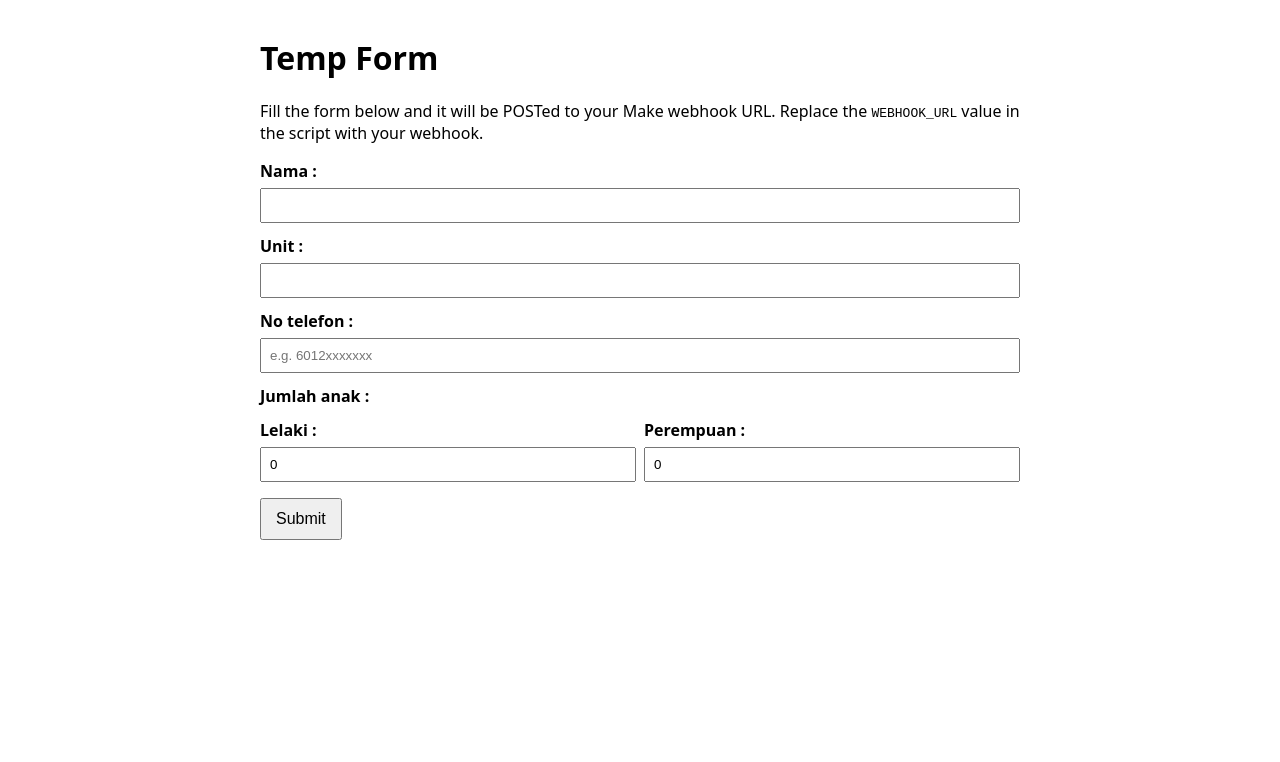
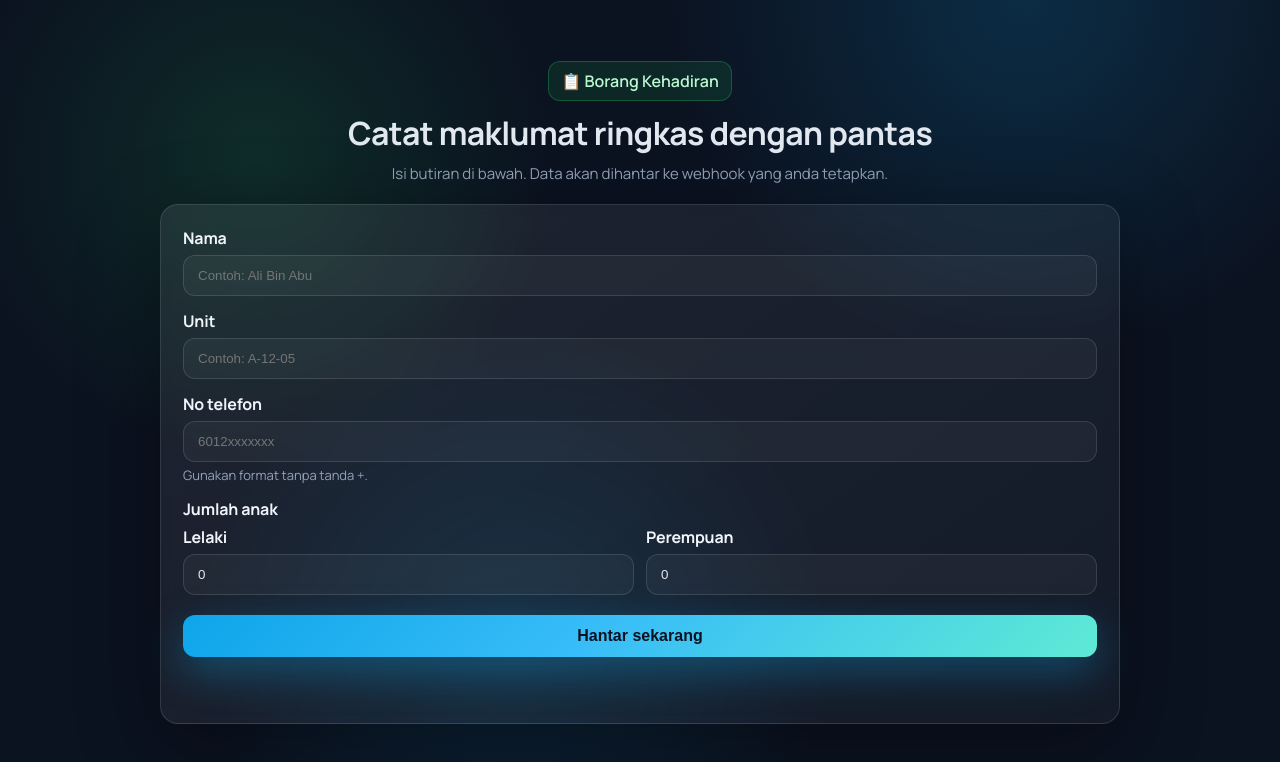
Before and after one commit to jmbbc/bc-form, a plain HTML site: page index.html in a window 1280 px wide. Drawn offline with Linux system fonts and the light colour scheme.

Commit message:
Improve form UI/UX styling

```diff
--- a/index.html
+++ b/index.html
@@ -4,46 +4,209 @@
   <meta charset="utf-8" />
   <meta name="viewport" content="width=device-width,initial-scale=1" />
   <title>Temp Form</title>
+  <link rel="preconnect" href="https://fonts.googleapis.com">
+  <link rel="preconnect" href="https://fonts.gstatic.com" crossorigin>
+  <link href="https://fonts.googleapis.com/css2?family=Manrope:wght@400;600;700&display=swap" rel="stylesheet">
   <style>
-    body { font-family: system-ui, Arial; max-width: 760px; margin: 36px auto; padding: 0 16px; }
-    label { display:block; margin-top:12px; font-weight:600 }
-    input[type=text], input[type=tel], input[type=number] { width:100%; padding:8px; margin-top:6px; box-sizing:border-box }
-    .row { display:flex; gap:8px }
-    .row > div { flex:1 }
-    button { margin-top:16px; padding:10px 14px; font-size:16px }
-    .message { margin-top:14px }
+    :root {
+      --bg: #0f172a;
+      --panel: rgba(255,255,255,0.08);
+      --card: #0b1224;
+      --accent: #0ea5e9;
+      --accent-2: #22c55e;
+      --text: #e2e8f0;
+      --muted: #94a3b8;
+      --border: rgba(255,255,255,0.12);
+      --shadow: 0 20px 80px rgba(0,0,0,0.35);
+    }
+
+    * { box-sizing: border-box; }
+
+    body {
+      margin: 0;
+      min-height: 100vh;
+      font-family: 'Manrope', system-ui, -apple-system, sans-serif;
+      color: var(--text);
+      background: radial-gradient(circle at 20% 20%, rgba(34,197,94,0.15), transparent 25%),
+                  radial-gradient(circle at 80% 0%, rgba(14,165,233,0.18), transparent 28%),
+                  radial-gradient(circle at 40% 80%, rgba(14,165,233,0.12), transparent 32%),
+                  #0b1220;
+      display: flex;
+      align-items: center;
+      justify-content: center;
+      padding: 32px 16px 48px;
+    }
+
+    .shell {
+      width: min(960px, 100%);
+    }
+
+    .hero {
+      text-align: center;
+      margin-bottom: 20px;
+    }
+
+    .hero h1 {
+      margin: 0 0 8px;
+      font-size: clamp(26px, 3vw, 32px);
+      letter-spacing: -0.02em;
+    }
+
+    .hero p {
+      margin: 0;
+      color: var(--muted);
+      font-size: 15px;
+    }
+
+    .panel {
+      background: linear-gradient(145deg, rgba(255,255,255,0.08), rgba(255,255,255,0.04));
+      border: 1px solid var(--border);
+      border-radius: 18px;
+      box-shadow: var(--shadow);
+      padding: 22px 22px 18px;
+      backdrop-filter: blur(6px);
+    }
+
+    form {
+      display: grid;
+      gap: 14px;
+    }
+
+    .field {
+      display: flex;
+      flex-direction: column;
+      gap: 6px;
+    }
+
+    .field label {
+      font-weight: 700;
+      color: #f1f5f9;
+      letter-spacing: -0.01em;
+    }
+
+    input[type=text],
+    input[type=tel],
+    input[type=number] {
+      width: 100%;
+      padding: 12px 14px;
+      border-radius: 12px;
+      border: 1px solid var(--border);
+      background: rgba(255,255,255,0.04);
+      color: var(--text);
+      transition: border 0.15s ease, box-shadow 0.15s ease, transform 0.1s ease;
+      outline: none;
+    }
+
+    input:focus {
+      border-color: var(--accent);
+      box-shadow: 0 0 0 4px rgba(14,165,233,0.18);
+      transform: translateY(-1px);
+    }
+
+    .row {
+      display: grid;
+      gap: 12px;
+    }
+
+    @media (min-width: 640px) {
+      .row { grid-template-columns: repeat(2, 1fr); }
+    }
+
+    .muted {
+      color: var(--muted);
+      font-size: 13px;
+      margin-top: -2px;
+    }
+
+    button {
+      margin-top: 6px;
+      padding: 12px 16px;
+      font-size: 16px;
+      font-weight: 700;
+      border: none;
+      border-radius: 12px;
+      color: #0b1220;
+      background: linear-gradient(135deg, var(--accent), #38bdf8 45%, #5eead4);
+      box-shadow: 0 14px 40px rgba(14,165,233,0.35);
+      cursor: pointer;
+      transition: transform 0.12s ease, box-shadow 0.15s ease, filter 0.12s ease;
+    }
+
+    button:hover {
+      transform: translateY(-1.5px);
+      box-shadow: 0 16px 48px rgba(14,165,233,0.38);
+      filter: saturate(1.05);
+    }
+
+    button:active {
+      transform: translateY(0px) scale(0.995);
+    }
+
+    .message {
+      margin-top: 14px;
+      font-weight: 600;
+      min-height: 20px;
+    }
+
+    .badge {
+      display: inline-flex;
+      align-items: center;
+      gap: 8px;
+      padding: 8px 12px;
+      border-radius: 12px;
+      background: rgba(34,197,94,0.12);
+      color: #bbf7d0;
+      border: 1px solid rgba(34,197,94,0.3);
+      font-weight: 600;
+      margin-bottom: 10px;
+    }
   </style>
 </head>
 <body>
-  <h1>Temp Form</h1>
-  <p>Fill the form below and it will be POSTed to your Make webhook URL. Replace the <code>WEBHOOK_URL</code> value in the script with your webhook.</p>
+  <div class="shell">
+    <div class="hero">
+      <div class="badge">📋 Borang Kehadiran</div>
+      <h1>Catat maklumat ringkas dengan pantas</h1>
+      <p>Isi butiran di bawah. Data akan dihantar ke webhook yang anda tetapkan.</p>
+    </div>
 
+    <div class="panel">
       <form id="visitorForm">
-    <label for="nama">Nama :</label>
-    <input id="nama" name="nama" type="text" required />
+        <div class="field">
+          <label for="nama">Nama</label>
+          <input id="nama" name="nama" type="text" placeholder="Contoh: Ali Bin Abu" required />
+        </div>
 
-    <label for="unit">Unit :</label>
-    <input id="unit" name="unit" type="text" required />
+        <div class="field">
+          <label for="unit">Unit</label>
+          <input id="unit" name="unit" type="text" placeholder="Contoh: A-12-05" required />
+        </div>
 
-    <label for="phone">No telefon :</label>
-    <input id="phone" name="phone" type="tel" placeholder="e.g. 6012xxxxxxx" required />
+        <div class="field">
+          <label for="phone">No telefon</label>
+          <input id="phone" name="phone" type="tel" placeholder="6012xxxxxxx" required />
+          <span class="muted">Gunakan format tanpa tanda +.</span>
+        </div>
 
-    <label>Jumlah anak :</label>
+        <div class="field">
+          <label>Jumlah anak</label>
           <div class="row">
-      <div>
-        <label for="lelaki">Lelaki :</label>
+            <div class="field">
+              <label for="lelaki">Lelaki</label>
               <input id="lelaki" name="lelaki" type="number" min="0" value="0" required />
             </div>
-      <div>
-        <label for="perempuan">Perempuan :</label>
+            <div class="field">
+              <label for="perempuan">Perempuan</label>
               <input id="perempuan" name="perempuan" type="number" min="0" value="0" required />
             </div>
           </div>
+        </div>
 
-    <button type="submit">Submit</button>
+        <button type="submit">Hantar sekarang</button>
+        <div class="message" id="msg"></div>
       </form>
-
-  <div class="message" id="msg"></div>
+    </div>
+  </div>
 
   <script>
     // REPLACE this with the webhook URL from Make (Tools > Webhooks > Custom webhook)
@@ -84,7 +247,7 @@
         if (!res.ok) throw new Error('Network response not ok: ' + res.status);
 
         form.reset();
-        msg.style.color = 'green';
+        msg.style.color = '#4ade80';
         msg.textContent = 'Terima kasih! Borang telah dihantar.';
       } catch (err) {
         msg.style.color = 'darkred';
```
Lines whose indentation alone changed are shown as unchanged.
